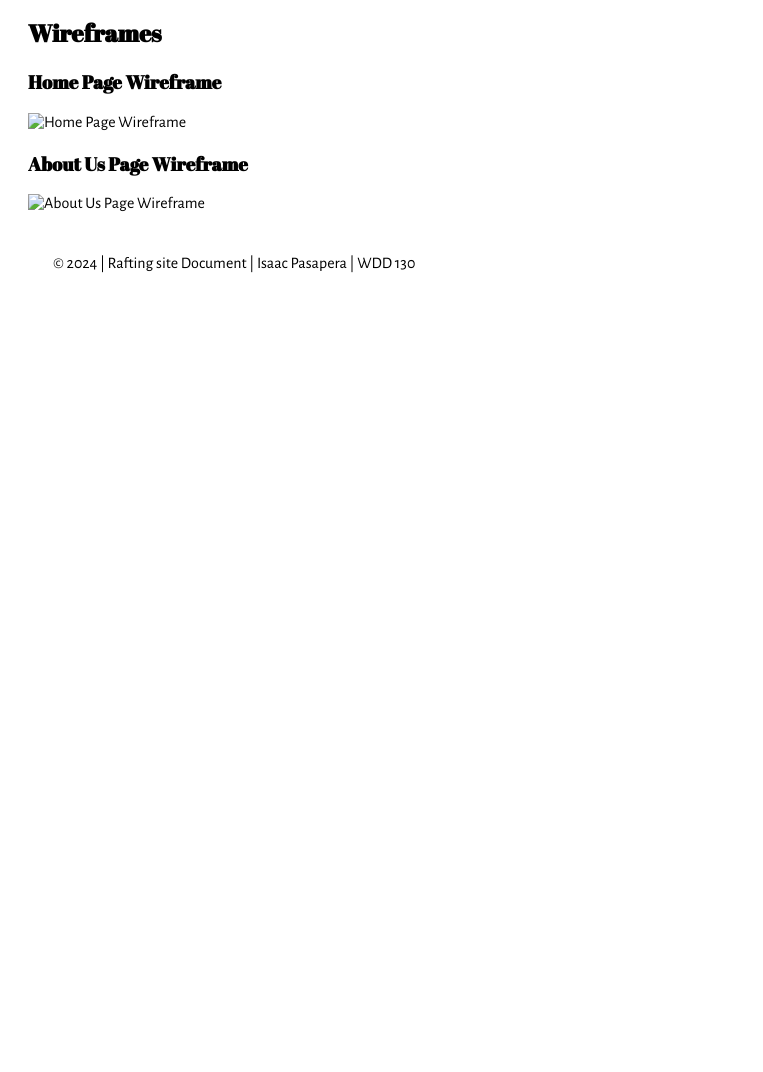
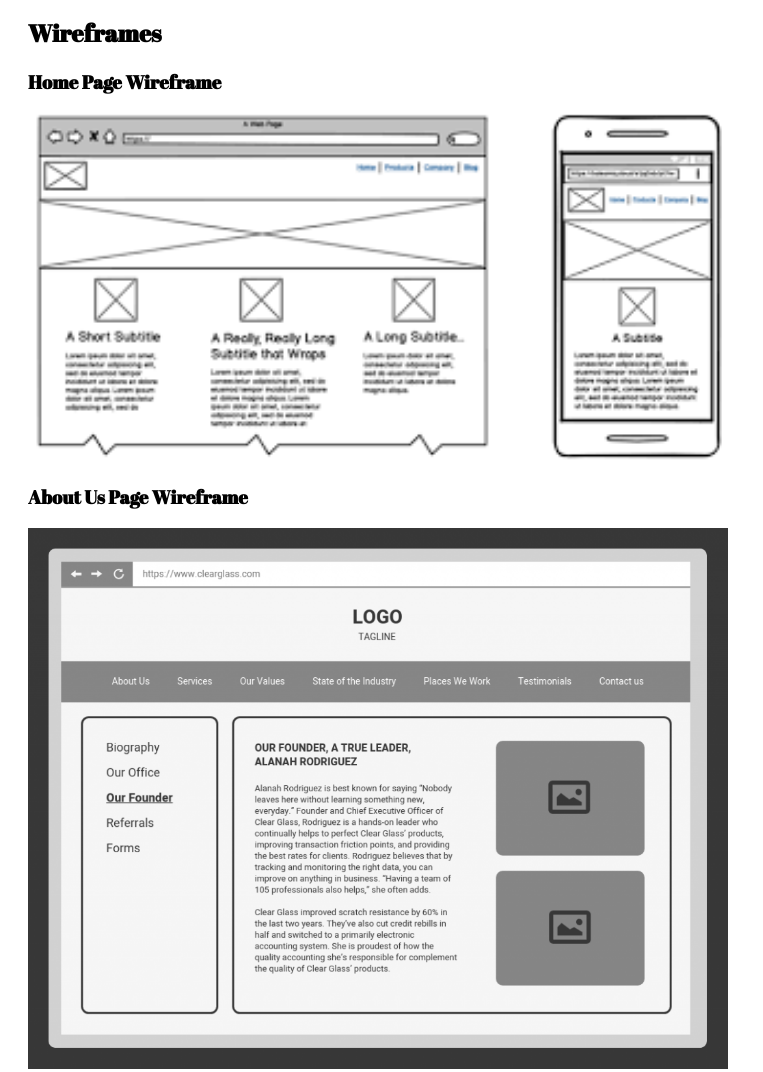
Before and after one commit to isaacpassnav/wdd130, a plain HTML site: page wwr/site-plan-rafting.html in a window 1280 px wide. Shown: the part 1774-2846 px from the top of the page, without its empty margins (0-763 px from the left). Before the commit the page ends 2116 px from the top, so only its background shows below. Drawn offline with nearby package versions, Linux system fonts and the light colour scheme; the site is published under a folder, as on GitHub Pages, so addresses that start at the root find nothing.

Commit message:
Homework week02

```diff
--- a/wwr/site-plan-rafting.html
+++ b/wwr/site-plan-rafting.html
@@ -52,9 +52,9 @@
         </nav>
         <h2>Wireframes</h2>
         <h3>Home Page Wireframe</h3>
-        <img src="/wwr/images/Home-Page-Wireframe.png" alt="Home Page Wireframe" width="700">
+        <img src="images/Home-Page-Wireframe.png" alt="Home Page Wireframe" width="700">
         <h3>About Us Page Wireframe</h3>
-        <img src="/wwr/images/About-Us-Page-Wireframe.png" alt="About Us Page Wireframe" width="700">
+        <img src="images/About-Us-Page-Wireframe.png" alt="About Us Page Wireframe" width="700">
 
     </main>
     <footer>
```
